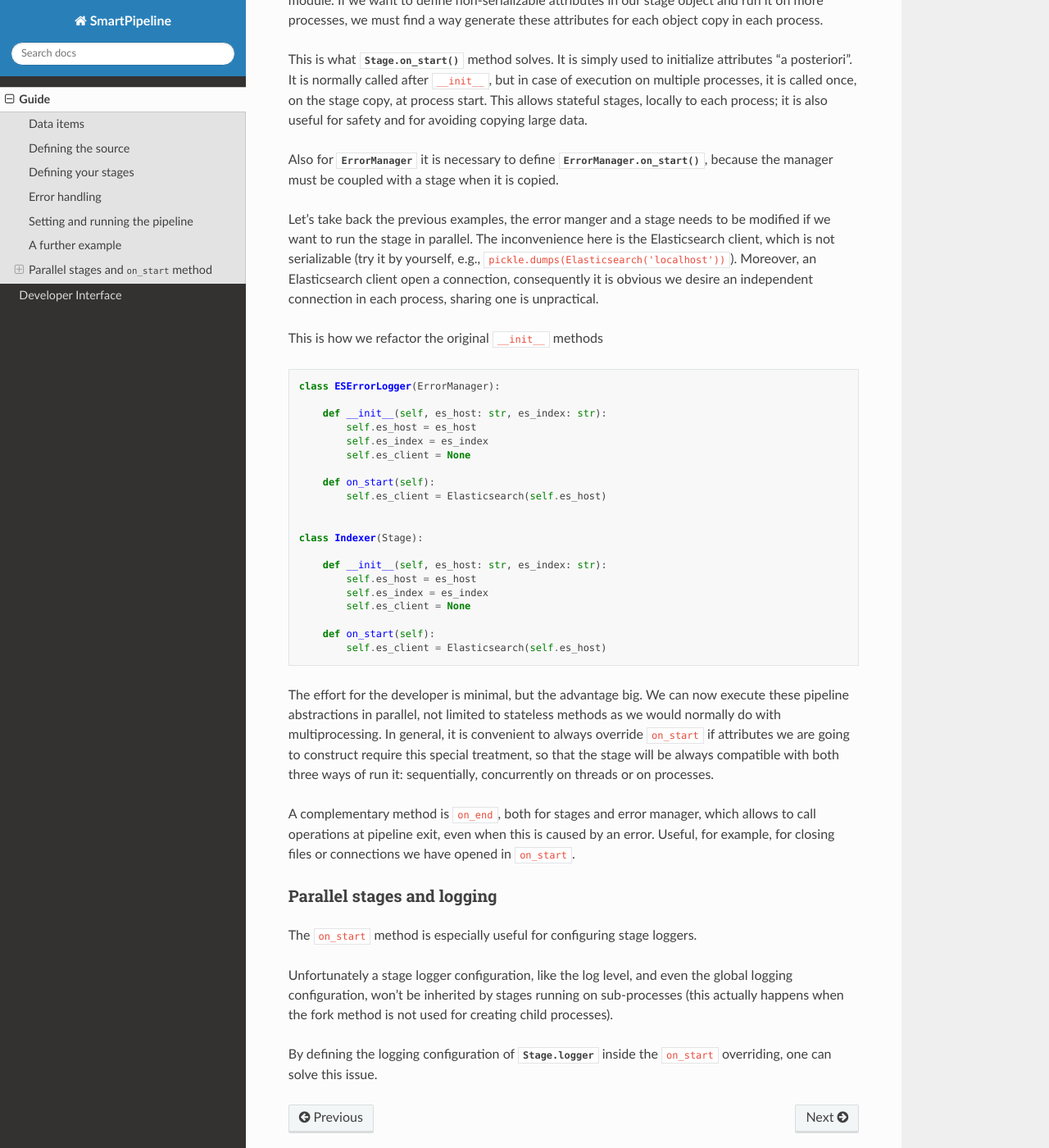
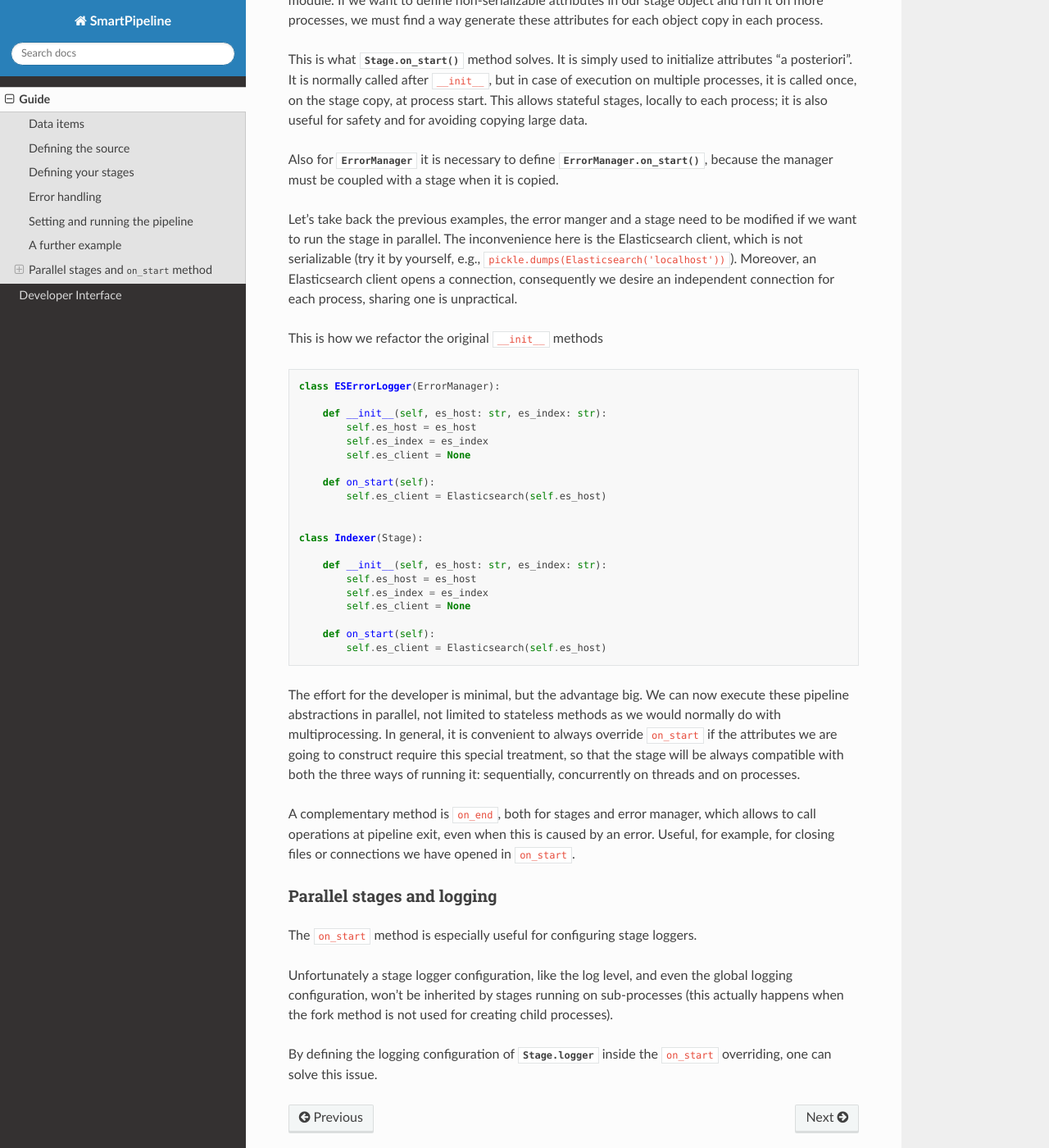
Before and after one commit to giacbrd/SmartPipeline, a Sphinx documentation site: the page built from docs/usage.rst, in a window 1280 px wide and 1400 px high, scrolled down 6243 px. Shown: the whole window at 82% size. Built offline with Sphinx 7.4.7 and the Read the Docs theme 2.0.0, drawn with Linux system fonts in a browser that asks for light colours.

Commit message:
minor improv

```diff
--- a/docs/usage.rst
+++ b/docs/usage.rst
@@ -343,10 +343,10 @@ it is also useful for safety and for avoiding copying large data.
 Also for :class:`.ErrorManager` it is necessary to define :meth:`.ErrorManager.on_start`,
 because the manager must be coupled with a stage when it is copied.
 
-Let's take back the previous examples, the error manger and a stage needs to be modified if we want to run the stage in
+Let's take back the previous examples, the error manger and a stage need to be modified if we want to run the stage in
 parallel. The inconvenience here is the Elasticsearch client,
 which is not serializable (try it by yourself, e.g., :code:`pickle.dumps(Elasticsearch('localhost'))`).
-Moreover, an Elasticsearch client open a connection, consequently it is obvious we desire an independent connection in
+Moreover, an Elasticsearch client opens a connection, consequently we desire an independent connection for
 each process, sharing one is unpractical.
 
 This is how we refactor the original ``__init__`` methods
@@ -377,9 +377,9 @@ This is how we refactor the original ``__init__`` methods
 The effort for the developer is minimal, but the advantage big.
 We can now execute these pipeline abstractions in parallel,
 not limited to stateless methods as we would normally do with multiprocessing.
-In general, it is convenient to always override ``on_start`` if attributes we are going to construct require
-this special treatment, so that the stage will be always compatible with both three ways of run it: sequentially,
-concurrently on threads or on processes.
+In general, it is convenient to always override ``on_start`` if the attributes we are going to construct require
+this special treatment, so that the stage will be always compatible with both the three ways of running it:
+sequentially, concurrently on threads and on processes.
 
 A complementary method is ``on_end``, both for stages and error manager,
 which allows to call operations at pipeline exit, even when this is caused by an error.
```
Also changed, not shown: 1 other file.
